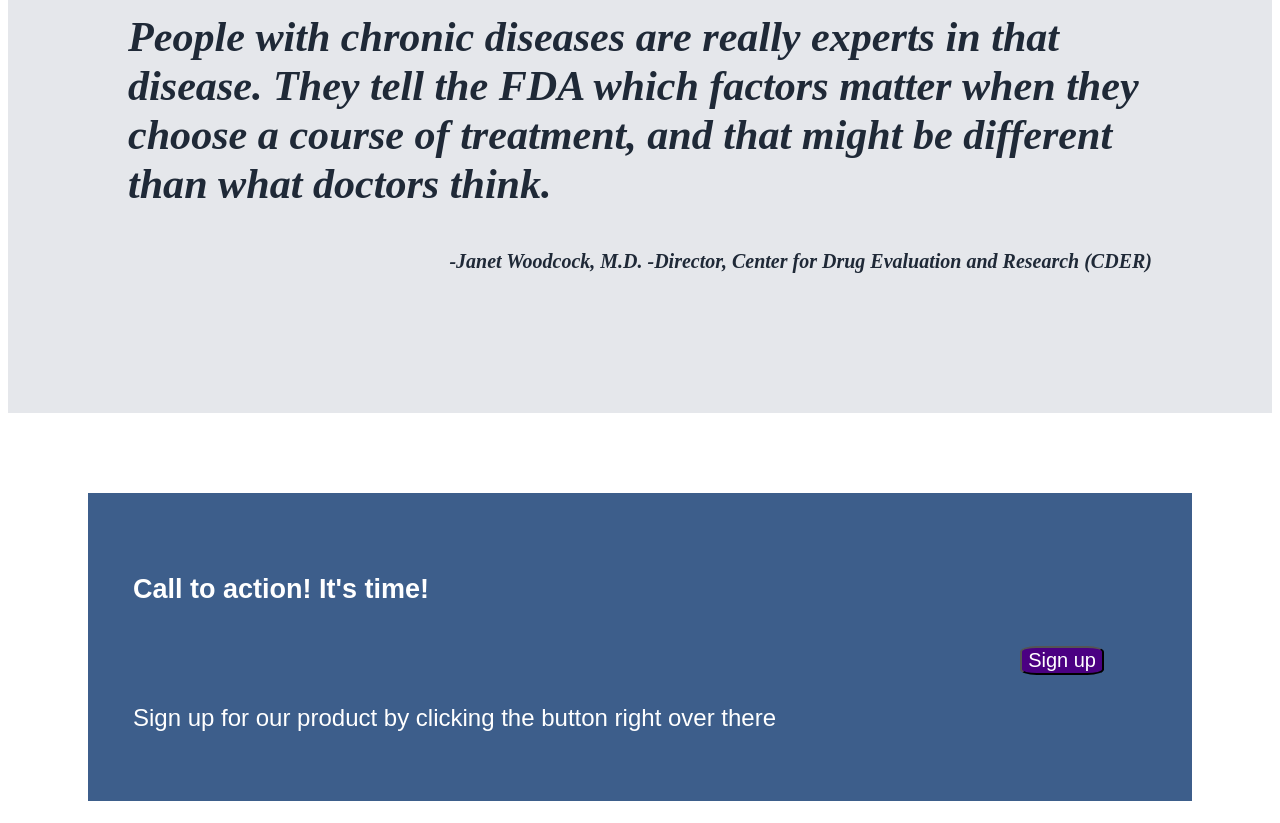
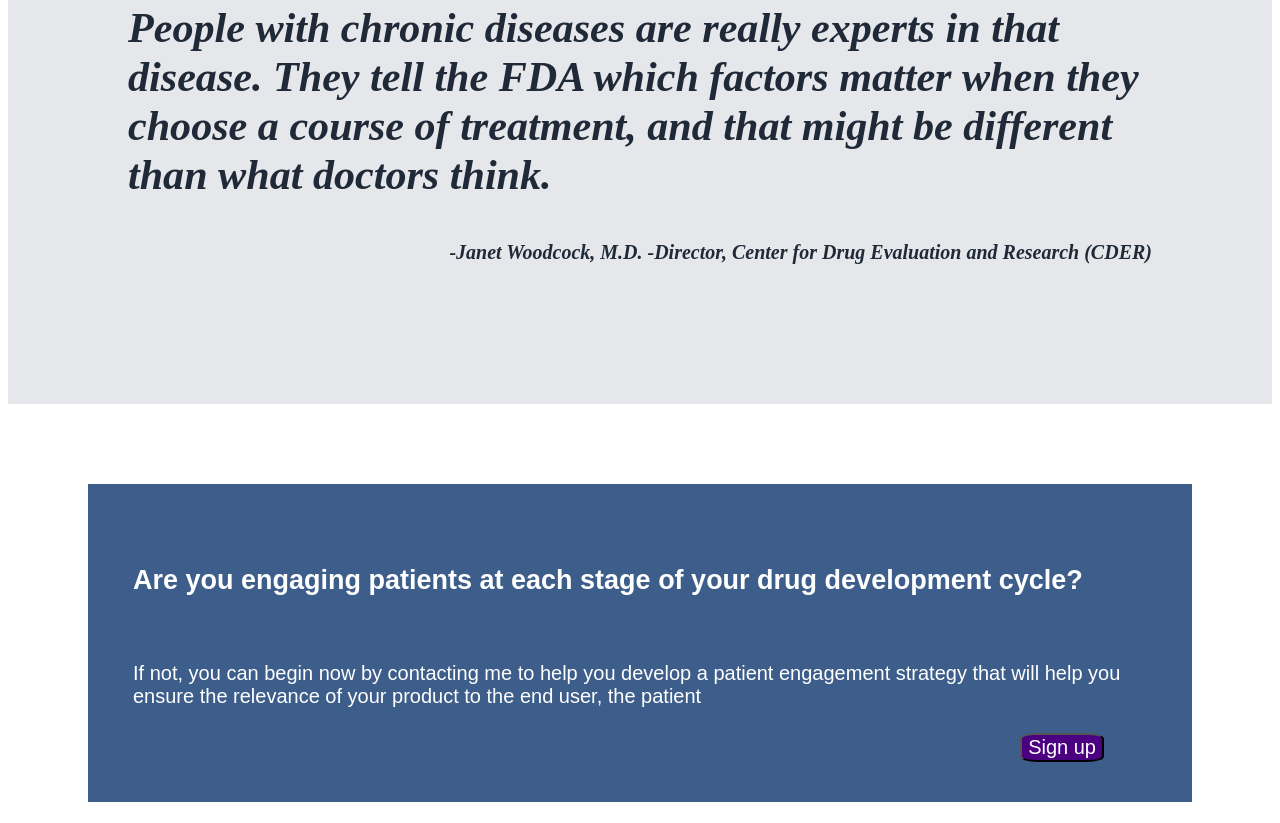
Before and after one commit to alecnissen/Landing-Page, a plain HTML site: page index.html in a window 1280 px wide. Shown: the part 1974-2797 px from the top of the page. Drawn offline with Linux system fonts and the light colour scheme.

Commit message:
smaller font size of links, pushed sign up button below text in last container

```diff
--- a/index.html
+++ b/index.html
@@ -89,15 +89,18 @@
 </div>
 </div>
 <div class="call-to-action">
-<h4 class="call-to-action-header">Call to action! It's time!</h4>
+<h4 class="call-to-action-header">Are you engaging patients at each stage of your drug development cycle?</h4>
 <!-- <div class="sign-up-btn">  -->
+    <!-- </div> -->
+    <div class="call-to-action-p">
+        <p>If not, you can begin now by contacting me to help you develop a patient engagement strategy that will help you ensure the relevance of your product to the end user, the patient</p>
+    </div>
+
     <div class="sign-up-container">
 <button class="sign-up-btn">Sign up</button>
 </div>
-<!-- </div> -->
-<div class="call-to-action-p">
-<p>Sign up for our product by clicking the button right over there</p>
-</div>
+
+
 </div>
 <div class="footer">
 <footer>Copyright The Odin Project 2021</footer>
--- a/styles.css
+++ b/styles.css
@@ -67,9 +67,9 @@ header {
     gap: 20px;
     text-decoration-line: underline;
     text-decoration-style: double;
-    font-size: 28px;
+    font-size: 20px;
    color: white;
-   font-style: italic;
+   font-style: normal;
    font-family:Arial, Helvetica, sans-serif;
 }
 
@@ -167,7 +167,7 @@ header {
     align-items: center;
     text-align: left;
     color: white;
-    font-size: 24px;
+    font-size: 20px;
     font-family: sans-serif;
     padding: 5px;
 }
```
